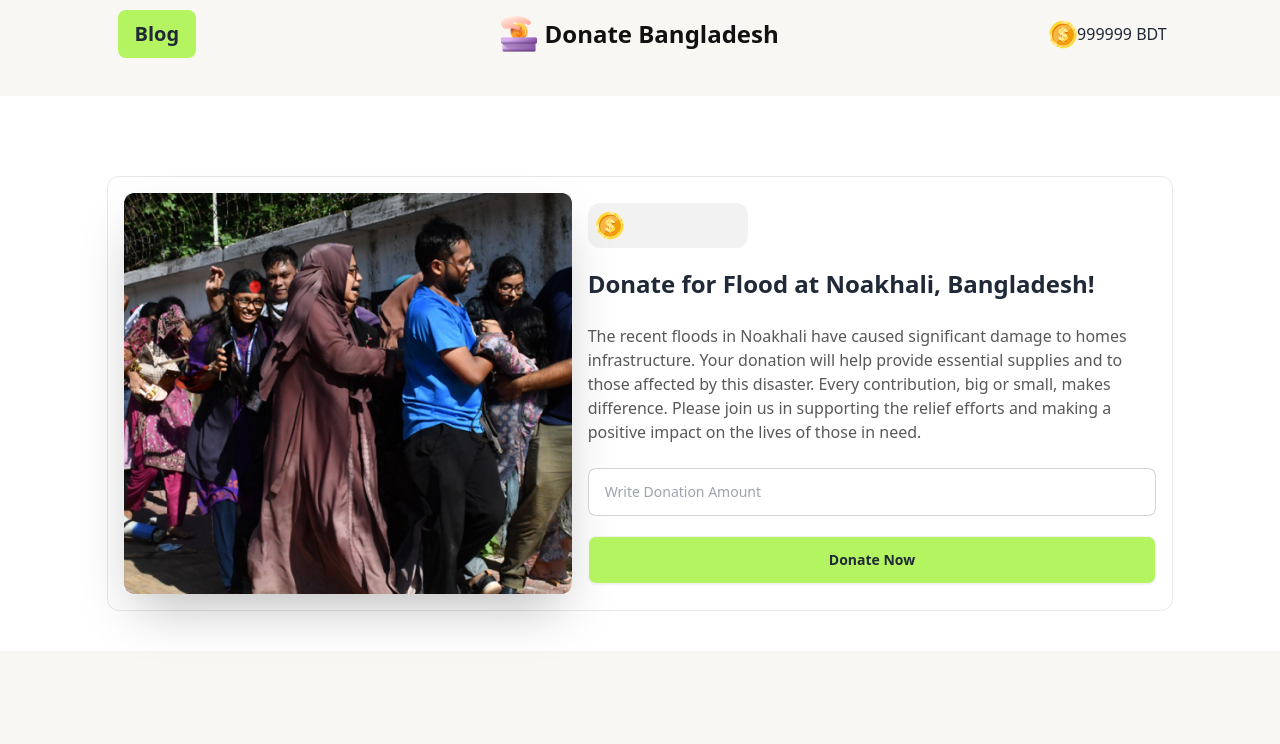
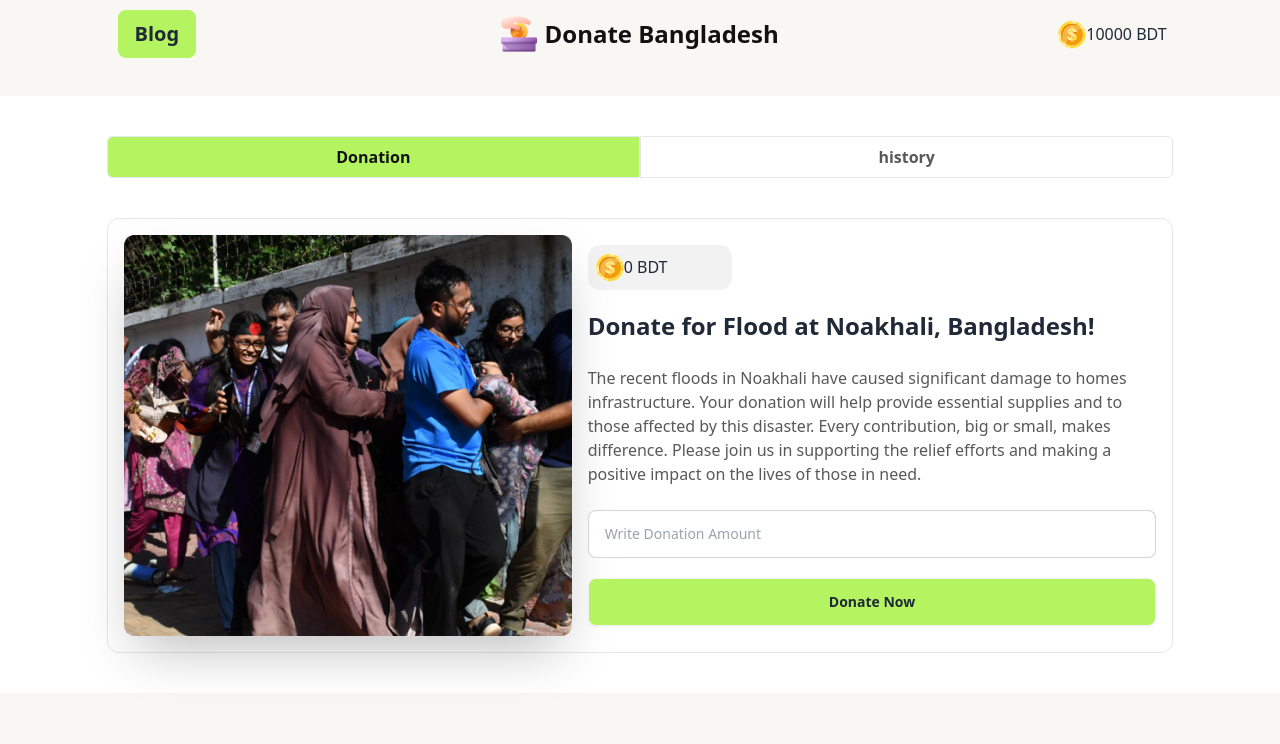
Before and after one commit to LIBx09/donation-b10-assi, a plain HTML site: page index.html in a window 1280 px wide. Both pictures are taken after a click on the button "Donate Now". Drawn offline with nearby package versions, Linux system fonts and the light colour scheme.

Commit message:
history done

```diff
--- a/index.html
+++ b/index.html
@@ -61,9 +61,27 @@
     </header>
     <!--  -->
     <!--  -->
-    <!--  -->
+    <!-- donation page -->
     <main class="w-10/12 mx-auto space-y-5">
-      <div class="hero border border-slate-300-400 rounded-xl mt-20">
+      <section>
+        <div class="flex justify-center mt-10">
+          <button
+            id="donation-tab"
+            class="w-1/2 py-2 rounded-l-md text-[#111111] focus:outline-none transition-colors duration-200 font-semibold border bg-[#B4F461]"
+          >
+            Donation
+          </button>
+          <button
+            id="history-tab"
+            class="w-1/2 py-2 rounded-r-md text-[#111111B3] focus:outline-none transition-colors duration-200 font-semibold border bg-[]"
+          >
+            history
+          </button>
+        </div>
+        <div
+          id="donation-page"
+          class="hero border border-slate-300-400 rounded-xl mt-10"
+        >
           <div class="hero-content flex-col lg:flex-row">
             <img
               src="assets/quota-protest.png"
@@ -71,12 +89,12 @@
             />
             <div>
               <div
-              class="flex items-center bg-[#1111110D] w-40 p-2 rounded-xl mb-5"
+                class="flex items-center bg-[#1111110D] w-36 p-2 rounded-xl mb-5"
               >
                 <img src="assets/coin.png" alt="" />
-              <span id="donated-money"></span>
+                <span id="donated-money">0 BDT</span>
               </div>
-            <h1 class="text-2xl font-bold">
+              <h1 id="donation-title" class="text-2xl font-bold">
                 Donate for Flood at Noakhali, Bangladesh!
               </h1>
               <p class="py-6 text-base text-[#111111B3]">
@@ -84,8 +102,8 @@
                 homes infrastructure. Your donation will help provide essential
                 supplies and to those affected by this disaster. Every
                 contribution, big or small, makes difference. Please join us in
-              supporting the relief efforts and making a positive impact on the
-              lives of those in need.
+                supporting the relief efforts and making a positive impact on
+                the lives of those in need.
               </p>
               <div>
                 <input
@@ -101,6 +119,19 @@
             </div>
           </div>
         </div>
+      </section>
+      <!--  -->
+      <!--  -->
+      <!-- history page -->
+      <section>
+        <div
+          id="history-page"
+          class="hidden p-4 rounded-lg shadow-md border"
+        ></div>
+      </section>
+      <!--  -->
+      <!--  -->
+      <!-- blog page -->
     </main>
     <footer class="bg-[#F9F7F3] h-24 mt-10"></footer>
     <script src="js/main.js"></script>
--- a/js/main.js
+++ b/js/main.js
@@ -1,3 +1,16 @@
+const historyTab = document.getElementById("history-tab");
+const donationTab = document.getElementById("donation-tab");
+historyTab.addEventListener("click", function () {
+  historyTab.classList.add("text-[#111111]", "bg-[#B4F461]");
+
+  donationTab.classList.remove("text-[#111111]", "bg-[#B4F461]");
+
+  donationTab.classList.add("text-[#111111B3]");
+
+  document.getElementById("donation-page").classList.add("hidden");
+  document.getElementById("history-page").classList.remove("hidden");
+});
+
 const donateButtonOne = document.getElementById("donate");
 
 donateButtonOne.addEventListener("click", function () {
@@ -29,6 +42,20 @@ donateButtonOne.addEventListener("click", function () {
   donateMoneyToNoakhali.textContent = newDonatedBalance + " BDT";
 
   document.getElementById("get-donate").value = "";
+
+  const donationLocation = "Noakhali, Bangladesh";
+  const historyItem = document.createElement("div");
+  historyItem.className = "p-4 rounded-lg shadow-md border";
+  historyItem.innerHTML = `
+
+    <h4 class="text-[#111111] font-bold text-xl mb-2">${getDonateNoakhali} Taka is Donated for Flood Relief in ${donationLocation}
+    </h4>
+
+    <h4 class="text-[#111111B3] text-sm font-normal">${new Date().toLocaleString()}</h4>
+
+  `;
+  const historyWal = document.getElementById("history-page");
+  historyWal.insertBefore(historyItem, historyWal.firstChild);
 });
 
 function updateMainAccounts(newBalance) {
@@ -36,4 +63,4 @@ function updateMainAccounts(newBalance) {
 
   account.textContent = newBalance + " " + "BDT";
 }
-updateMainAccounts(999999);
+updateMainAccounts(10000);
```
Lines whose indentation alone changed are shown as unchanged.
